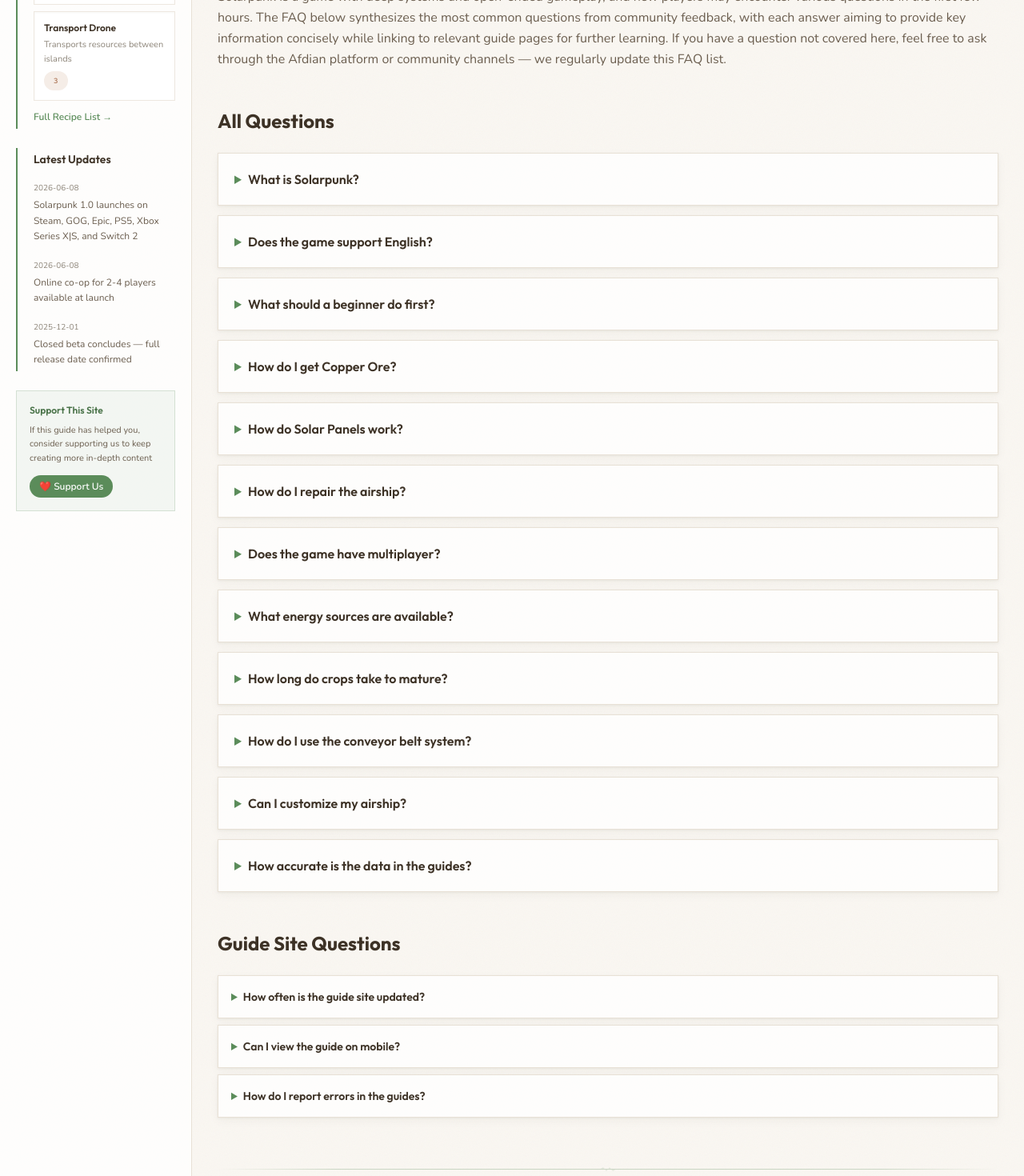
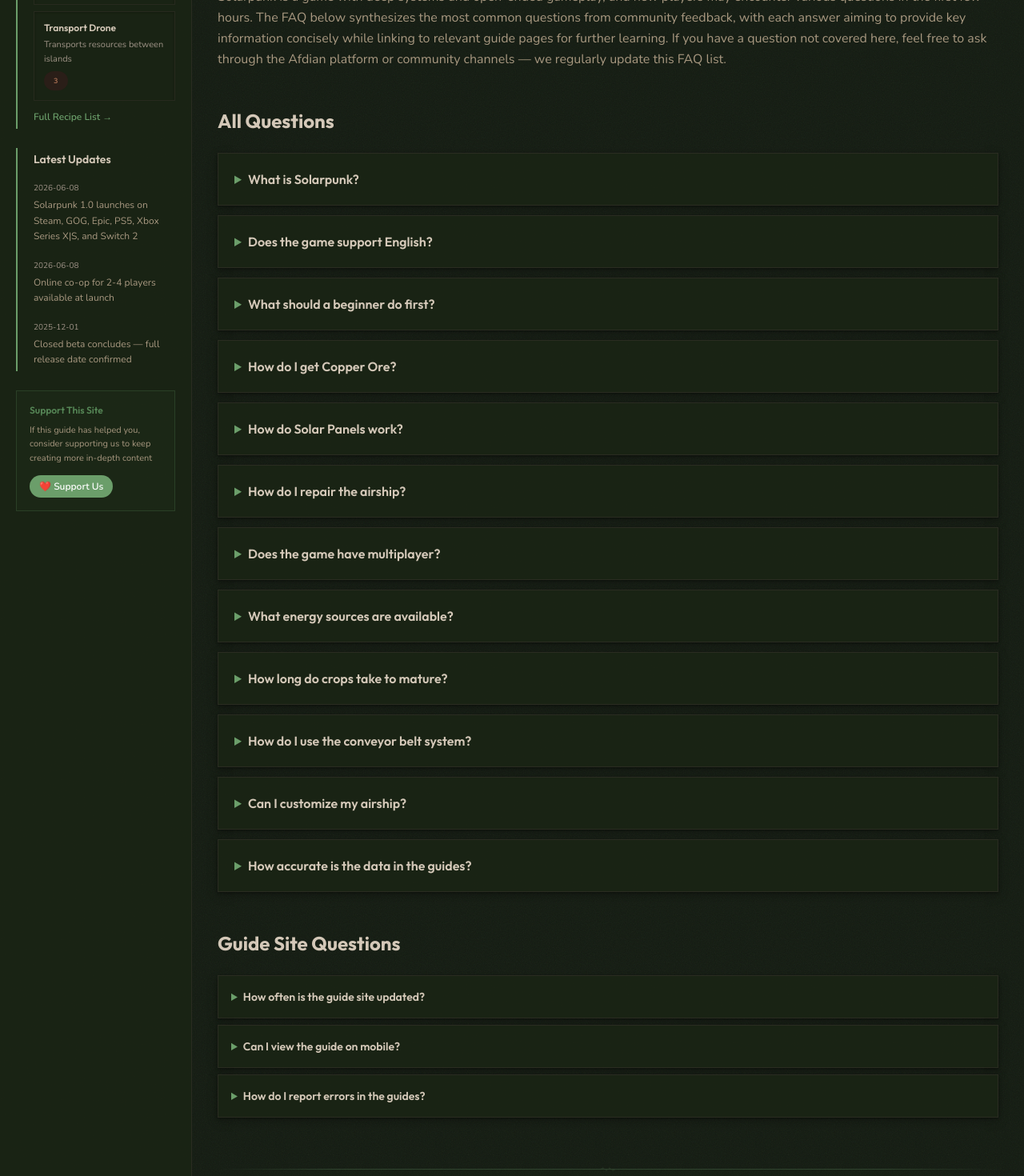
Before and after one commit to ryuuu2020/solarpunk-guide, a Next.js app: page /faq in a window 1280 px wide. Shown: the part 720-2190 px from the top of the page at 80% size. Built offline with nearby package versions, Linux system fonts and the light colour scheme.

Commit message:
fix: dark theme — invert colors to enforce dark-mode iron rule

```diff
--- a/app/globals.css
+++ b/app/globals.css
@@ -42,11 +42,11 @@
     background: transparent;
   }
   ::-webkit-scrollbar-thumb {
-    background: #d4c5b2;
+    background: #3d362e;
     border-radius: 3px;
   }
   ::-webkit-scrollbar-thumb:hover {
-    background: #c17f59;
+    background: #d4916e;
   }
 }
 
@@ -55,7 +55,7 @@
     @apply w-full h-px;
     position: relative;
     background:
-      linear-gradient(90deg, transparent, #5b8c5a 15%, #5b8c5a 85%, transparent);
+      linear-gradient(90deg, transparent, #6b9e6a 15%, #6b9e6a 85%, transparent);
     opacity: 0.3;
   }
   .field-divider::after {
@@ -66,18 +66,18 @@
     transform: translateX(-50%);
     width: 20px;
     height: 5px;
-    background: #5b8c5a;
+    background: #6b9e6a;
     opacity: 0.4;
     clip-path: polygon(0% 50%, 20% 0%, 40% 100%, 60% 0%, 80% 100%, 100% 50%);
   }
 
   .journal-card {
-    @apply bg-white/80 border border-clay/50 shadow-field
+    @apply bg-field-paper-warm/90 border border-clay/50 shadow-field
            transition-all duration-300;
   }
   .journal-card:hover {
     @apply shadow-field-hover -translate-y-0.5;
-    border-color: #c17f59;
+    border-color: #d4916e;
   }
 
   .nav-pill {
@@ -106,11 +106,11 @@
   }
 
   .recipe-card {
-    @apply bg-white/90 border border-clay/40 shadow-inner-field
+    @apply bg-field-paper-warm/90 border border-clay/40 shadow-inner-field
            p-4 transition-all duration-200;
   }
   .recipe-card:hover {
-    border-color: #c17f59;
+    border-color: #d4916e;
   }
 
   .field-sidebar-block {
--- a/app/layout.tsx
+++ b/app/layout.tsx
@@ -61,7 +61,7 @@
         <div className="flex min-h-screen flex-1">
 
           {/* ===== Sidebar (left) ===== */}
-          <aside className="hidden lg:flex flex-col w-60 bg-white/80 border-r border-clay/50 shrink-0 overflow-y-auto">
+          <aside className="hidden lg:flex flex-col w-60 bg-field-paper-warm/90 border-r border-clay/50 shrink-0 overflow-y-auto">
 
             {/* Brand */}
             <Link href="/" className="flex items-center gap-3 px-5 h-14 border-b border-clay/50 hover:bg-field-paper-warm transition-colors shrink-0">
--- a/tailwind.config.ts
+++ b/tailwind.config.ts
@@ -8,20 +8,20 @@
   theme: {
     extend: {
       colors: {
-        'field-paper': '#faf7f2',
-        'field-paper-warm': '#f3efe7',
-        'moss': '#5b8c5a',
-        'moss-dark': '#4a7349',
-        'moss-light': '#e8f0e7',
-        'terracotta': '#c17f59',
-        'terracotta-dark': '#a66a48',
-        'terracotta-light': '#f5ede7',
-        'bark': '#3d3226',
-        'bark-light': '#6b5e4f',
-        'stone': '#8c8478',
-        'clay': '#d4c5b2',
+        'field-paper': '#121a10',
+        'field-paper-warm': '#1a2414',
+        'moss': '#6b9e6a',
+        'moss-dark': '#558556',
+        'moss-light': '#1e2c18',
+        'terracotta': '#d4916e',
+        'terracotta-dark': '#bd7d5c',
+        'terracotta-light': '#2a1e18',
+        'bark': '#d4c8b8',
+        'bark-light': '#a89880',
+        'stone': '#a09488',
+        'clay': '#3d362e',
         'ember': '#e07b4c',
-        'sky-muted': '#b8c9c1',
+        'sky-muted': '#5a6e62',
       },
       fontFamily: {
         display: ['Outfit', 'sans-serif'],
@@ -52,9 +52,9 @@
         'journal': '2px',
       },
       boxShadow: {
-        'field': '0 1px 3px rgba(61,50,38,0.06), 0 4px 12px rgba(61,50,38,0.04)',
-        'field-hover': '0 2px 6px rgba(61,50,38,0.1), 0 8px 20px rgba(61,50,38,0.06)',
-        'inner-field': 'inset 0 1px 3px rgba(61,50,38,0.04)',
+        'field': '0 1px 3px rgba(0,0,0,0.4), 0 4px 12px rgba(0,0,0,0.25)',
+        'field-hover': '0 2px 6px rgba(0,0,0,0.5), 0 8px 20px rgba(0,0,0,0.35)',
+        'inner-field': 'inset 0 1px 3px rgba(0,0,0,0.25)',
       },
     },
   },
```
